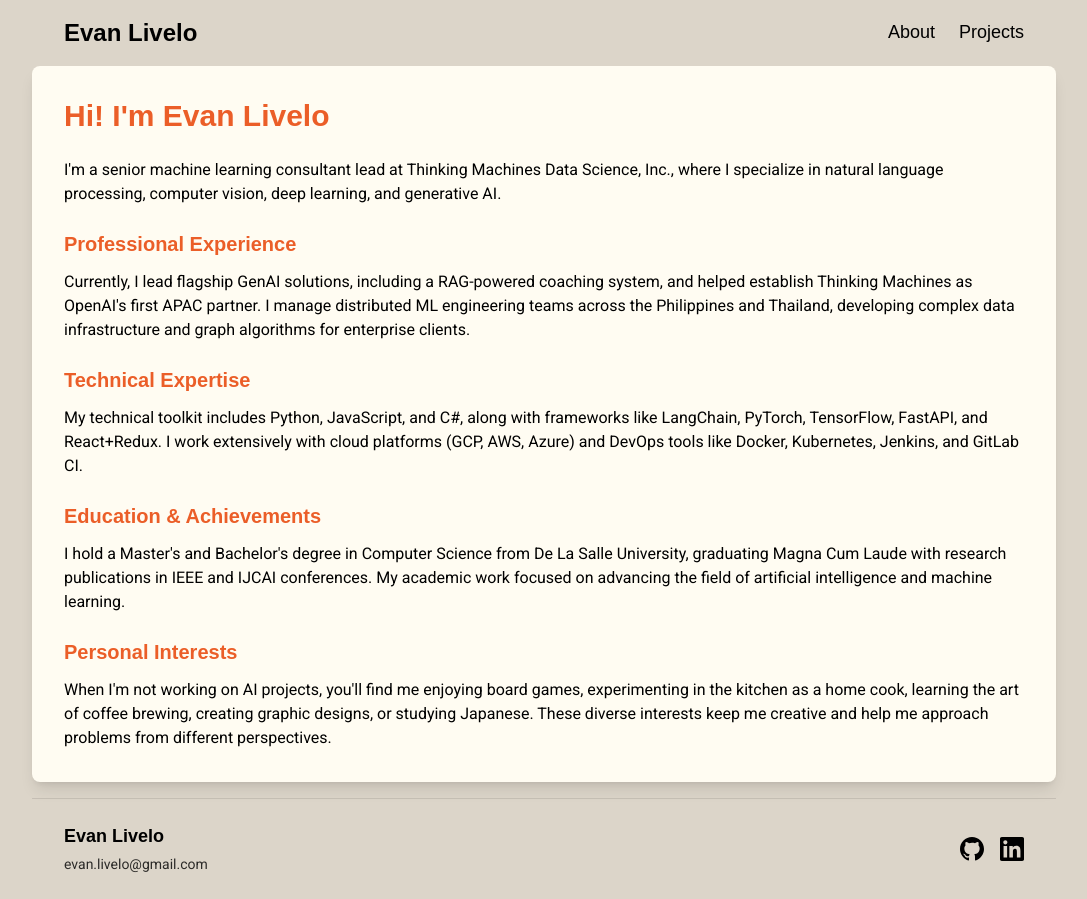
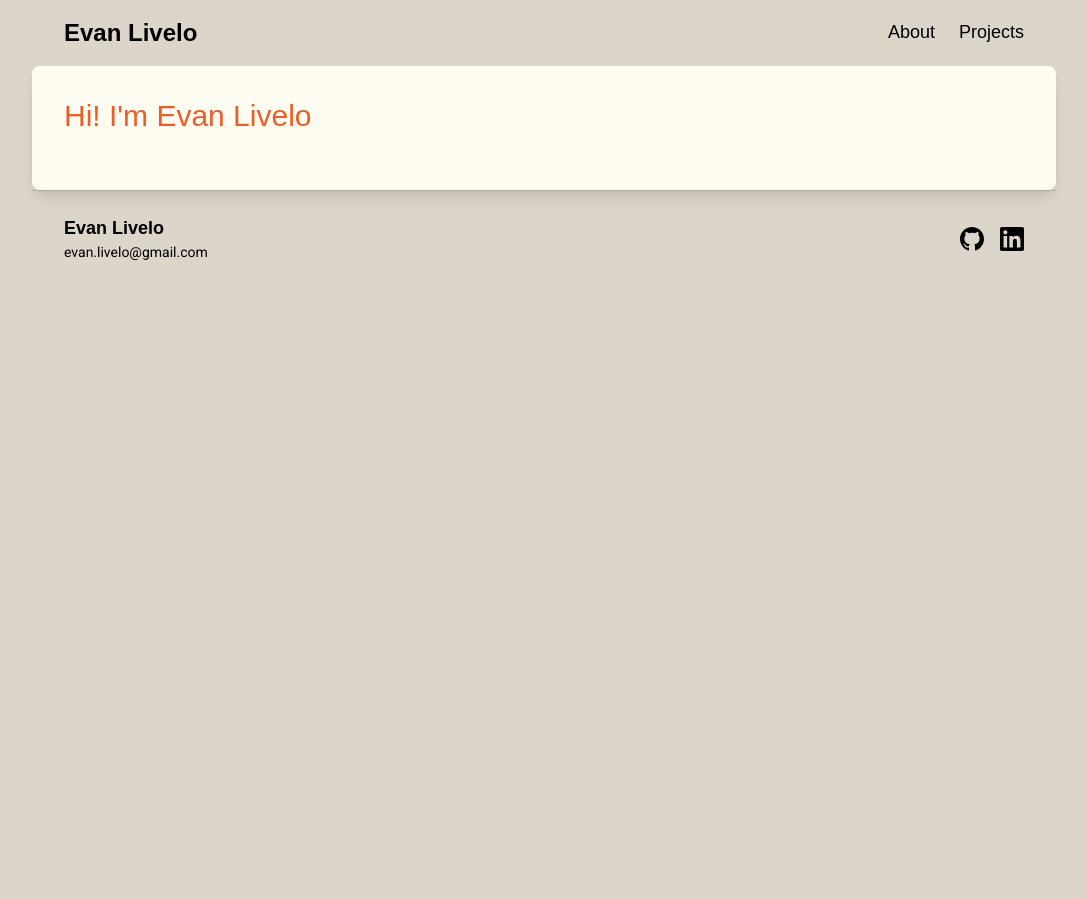
Before and after one commit to vandenn/evanlivelo.com, a Next.js app: page / in a window 1280 px wide. Shown: the whole page, without its empty margins (96-1183 px from the left). After the commit the page ends 800 px from the top, so only its background shows below. Built offline with nearby package versions, Linux system fonts and the light colour scheme; a web font is replaced by a local one.

Commit message:
Minor CSS adjustments and shift of description to About

```diff
--- a/src/app/about/page.tsx
+++ b/src/app/about/page.tsx
@@ -1,11 +1,33 @@
 export default function About() {
   return (
     <>
-      <h1 className="text-3xl font-bold mb-6">
+      <h1 className="text-3xl mb-6">
         About Me
       </h1>
-      <div>
-        <p>Welcome to my about page!</p>
+      <div className="space-y-4">
+        <p>
+          I'm a senior machine learning consultant lead at Thinking Machines Data Science, Inc., where I specialize in natural language processing, computer vision, deep learning, and generative AI.
+        </p>
+
+        <h2 className="text-xl mt-6 mb-3">Professional Experience</h2>
+        <p>
+          Currently, I lead flagship GenAI solutions, including a RAG-powered coaching system, and helped establish Thinking Machines as OpenAI's first APAC partner. I manage distributed ML engineering teams across the Philippines and Thailand, developing complex data infrastructure and graph algorithms for enterprise clients.
+        </p>
+
+        <h2 className="text-xl mt-6 mb-3">Technical Expertise</h2>
+        <p>
+          My technical toolkit includes Python, JavaScript, and C#, along with frameworks like LangChain, PyTorch, TensorFlow, FastAPI, and React+Redux. I work extensively with cloud platforms (GCP, AWS, Azure) and DevOps tools like Docker, Kubernetes, Jenkins, and GitLab CI.
+        </p>
+
+        <h2 className="text-xl mt-6 mb-3">Education & Achievements</h2>
+        <p>
+          I hold a Master's and Bachelor's degree in Computer Science from De La Salle University, graduating Magna Cum Laude with research publications in IEEE and IJCAI conferences. My academic work focused on advancing the field of artificial intelligence and machine learning.
+        </p>
+
+        <h2 className="text-xl mt-6 mb-3">Personal Interests</h2>
+        <p>
+          When I'm not working on AI projects, you'll find me enjoying board games, experimenting in the kitchen as a home cook, learning the art of coffee brewing, creating graphic designs, or studying Japanese. These diverse interests keep me creative and help me approach problems from different perspectives.
+        </p>
       </div>
     </>
   );
--- a/src/app/globals.css
+++ b/src/app/globals.css
@@ -23,13 +23,17 @@ body {
 }
 
 /* Global text and header styles */
-h1,
+h1 {
+  color: var(--accent);
+  font-family: var(--font-dm-serif), serif;
+}
+
 h2,
 h3,
 h4,
 h5,
 h6 {
-  color: var(--accent);
+  color: var(--text);
   font-family: var(--font-dm-serif), serif;
 }
 
--- a/src/app/page.tsx
+++ b/src/app/page.tsx
@@ -1,34 +1,9 @@
 export default function Home() {
   return (
     <>
-      <h1 className="text-3xl font-bold mb-6">
+      <h1 className="text-3xl mb-6">
         Hi! I'm Evan Livelo
       </h1>
-      <div className="space-y-4">
-        <p>
-          I'm a senior machine learning consultant lead at Thinking Machines Data Science, Inc., where I specialize in natural language processing, computer vision, deep learning, and generative AI.
-        </p>
-
-        <h2 className="text-xl font-semibold mt-6 mb-3">Professional Experience</h2>
-        <p>
-          Currently, I lead flagship GenAI solutions, including a RAG-powered coaching system, and helped establish Thinking Machines as OpenAI's first APAC partner. I manage distributed ML engineering teams across the Philippines and Thailand, developing complex data infrastructure and graph algorithms for enterprise clients.
-        </p>
-
-        <h2 className="text-xl font-semibold mt-6 mb-3">Technical Expertise</h2>
-        <p>
-          My technical toolkit includes Python, JavaScript, and C#, along with frameworks like LangChain, PyTorch, TensorFlow, FastAPI, and React+Redux. I work extensively with cloud platforms (GCP, AWS, Azure) and DevOps tools like Docker, Kubernetes, Jenkins, and GitLab CI.
-        </p>
-
-        <h2 className="text-xl font-semibold mt-6 mb-3">Education & Achievements</h2>
-        <p>
-          I hold a Master's and Bachelor's degree in Computer Science from De La Salle University, graduating Magna Cum Laude with research publications in IEEE and IJCAI conferences. My academic work focused on advancing the field of artificial intelligence and machine learning.
-        </p>
-
-        <h2 className="text-xl font-semibold mt-6 mb-3">Personal Interests</h2>
-        <p>
-          When I'm not working on AI projects, you'll find me enjoying board games, experimenting in the kitchen as a home cook, learning the art of coffee brewing, creating graphic designs, or studying Japanese. These diverse interests keep me creative and help me approach problems from different perspectives.
-        </p>
-      </div>
     </>
   );
 }
--- a/src/components/Footer.module.css
+++ b/src/components/Footer.module.css
@@ -2,12 +2,10 @@
   font-family: var(--font-dm-serif), serif;
   font-size: 1.125rem;
   font-weight: bold;
-  margin-bottom: 0.25rem;
 }
 
 .footerEmail {
   font-size: 0.875rem;
-  opacity: 0.8;
   margin: 0;
   display: block;
   color: var(--text);
--- a/src/components/Footer.tsx
+++ b/src/components/Footer.tsx
@@ -3,7 +3,7 @@ import styles from "./Footer.module.css";
 
 export default function Footer() {
   return (
-    <footer className="w-full mt-4">
+    <footer className="w-full">
       <div className="w-4/5 max-w-5xl mx-auto px-8 py-6 max-sm:w-[calc(100%-2rem)] max-sm:mx-4 max-sm:px-4 border-t border-black/10">
         <div className="flex justify-between items-center max-sm:flex-col max-sm:gap-4 max-sm:items-center max-sm:text-center">
           <div>
```
Also changed, not shown: public/me.png (added).
